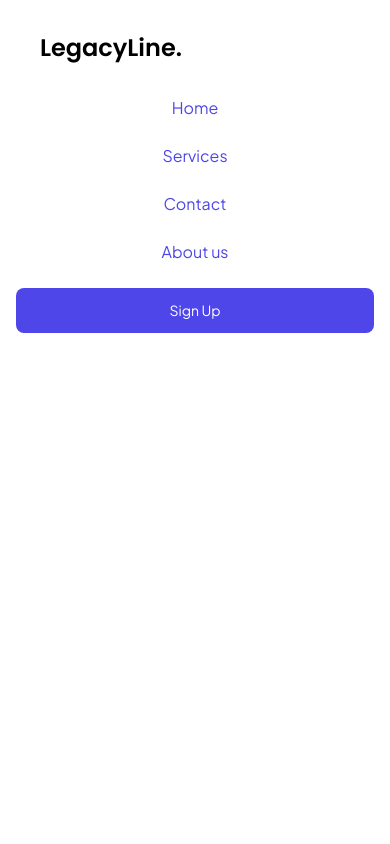
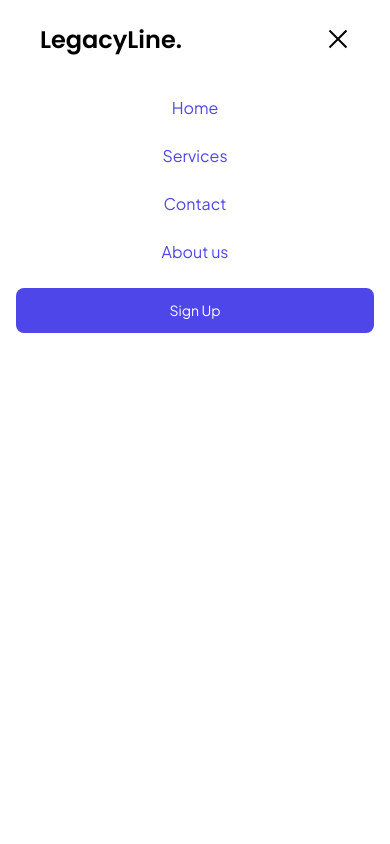
Before and after one commit to tayebhatem/Bancking-landing-page, a React (Vite) app: page / in a window 390 px wide. Both pictures are taken after a click on the element 338 px from the left and 32 px from the top of the page. Shown: the top 844 px of the page. Built offline with nearby package versions, Linux system fonts and the light colour scheme; some icons are missing.

Commit message:
update responsive header

```diff
--- a/src/components/Logo.tsx
+++ b/src/components/Logo.tsx
@@ -3,7 +3,7 @@ import clsx from "clsx"
 
 const Logo = ({isOpen}:{isOpen:boolean}) => {
   return (
-    <a href="/" className={clsx("text-[24px] font-semibold font-poppins  cursor-pointer transition-all delay-300",isOpen?'text-black absolute z-50  ':'text-white')}>
+    <a href="/" className={clsx("text-[24px] outline-none border-none font-semibold font-poppins  cursor-pointer transition-all delay-300",isOpen?'text-black absolute z-50  ':'text-white')}>
         LegacyLine.
     </a>
   )
--- a/src/components/hamburger.tsx
+++ b/src/components/hamburger.tsx
@@ -5,10 +5,10 @@ const Hamburger = ({isOpen,setIsOpen}:{isOpen:boolean,setIsOpen:(isOpen:boolean)
 
 
   return (
-    <div className="relative w-6 h-5   cursor-pointer block md:hidden  " onClick={()=>setIsOpen(!isOpen)} >
-    <div className={clsx("w-6 h-0.5 bg-white absolute top-0 transition-all duration-700",isOpen?'left-0 rotate-45 translate-y-2 bg-black':' left-0')}/>
-    <div className={clsx("w-4 h-0.5 bg-white absolute top-2 right-0 transition-all duration-700",isOpen && 'opacity-0')}/>
-    <div className={clsx("w-6 h-0.5 bg-white absolute  transition-all duration-700",isOpen?'left-0 top-0 -rotate-45 translate-y-2 bg-black':'top-4 left-0')}/>
+    <div className="relative w-6 h-5  cursor-pointer block md:hidden  " onClick={()=>setIsOpen(!isOpen)} >
+    <div className={clsx("w-6 h-0.5  absolute top-0 left-0 transition-all duration-700",isOpen ? 'rotate-45 translate-y-2 bg-black':'bg-white')}/>
+    <div className={clsx("w-4 h-0.5  absolute top-2 right-0 transition-all duration-700",isOpen ? 'opacity-0':'bg-white')}/>
+    <div className={clsx("w-6 h-0.5  absolute left-0  transition-all duration-700",isOpen?' top-0 -rotate-45 translate-y-2 bg-black':'top-4 bg-white')}/>
 
   </div>
   )
--- a/src/index.css
+++ b/src/index.css
@@ -29,7 +29,7 @@
   @apply text-[18px]  font-bold font-sans
 }
 .h6{
-  @apply text-[16px]  font-bold font-sans
+  @apply text-[14px]  font-bold font-sans
 }
 .p1{
   @apply text-[18px]  font-normal font-sans
@@ -47,7 +47,7 @@
 }
 
 .p5{
-  @apply text-[8px]  font-normal font-sans
+  @apply text-[10px]  font-normal font-sans
 }
 .muted{
   @apply text-[#1D1C31]/60
--- a/src/sections/Gadeline.tsx
+++ b/src/sections/Gadeline.tsx
@@ -35,7 +35,7 @@ const Gadeline = () => {
    >
    {
     roadmap.map(({id,features,status})=>(
-        <div className={clsx("flex gap-y-32   gap-x-10    flex-col",id%2===1?'flex-col max-md:flex-row':'flex-col-reverse max-md:flex-row-reverse',id>2 && 'max-md:hidden')} key={id}>
+        <div className={clsx("flex gap-y-32   gap-x-6    flex-col",id%2===1?'flex-col max-md:flex-row':'flex-col-reverse max-md:flex-row-reverse',id>2 && 'max-md:hidden')} key={id}>
 
     <ul className="p-6 space-y-6 border-2 border-white/10 rounded-lg">
        {
--- a/src/sections/Header.tsx
+++ b/src/sections/Header.tsx
@@ -35,7 +35,7 @@ const Header = () => {
 
   return (
    <motion.header style={{backgroundColor}} className="h-20  backdrop-blur-sm duration-500 transition-all  fixed top-0 left-0  flex items-center w-full  z-50 ">
-   <div className="container   mx-auto flex flex-row md:items-center justify-between w-full ">
+   <div className="container   mx-auto flex items-center justify-between w-full ">
    <Logo isOpen={isOpen}/>
    <nav  className={clsx("max-md:absolute flex flex-col md:flex-row items-center gap-6 max-md:pt-24  max-md:bg-white  max-md:rounded-bl-full transition-all duration-500",isOpen ? 'w-full h-screen max-md:rounded-bl-none top-0 right-0':'-top-10  -right-10 max-md:size-0')}>
    <ul className="flex flex-col md:flex-row gap-6">
@@ -59,11 +59,14 @@ const Header = () => {
     }
    </ul>
    <button className={
-    clsx("relative   group overflow-hidden max-md:delay-1000 capitalize text-white py-3 px-5 rounded-lg p3 max-md:bg-primary max-md:w-[calc(100%-32px)] bg-white/10 max-md:hover:bg-primary/90 hover:bg-white/20 transition-all duration-300",
+    clsx("relative   group overflow-hidden  capitalize text-white py-3 px-5 rounded-lg p3 max-md:bg-primary max-md:w-[calc(100%-32px)] bg-white/10 max-md:hover:bg-primary/90 hover:bg-white/20 transition-all duration-300",
         isOpen?'opacity-100':'max-md:opacity-0'
     )
+
    }
-
+   style={{
+    transitionDelay: `${isOpen ? 1000 : 0}ms`,
+}}
    >
     sign up
     <div className="absolute h-64 w-2 bg-white/30 -top-2 -left-8 max-md:group-hover:translate-x-[600px] group-hover:translate-x-48 transition-all duration-500 rotate-12"/>
--- a/src/sections/Hero.tsx
+++ b/src/sections/Hero.tsx
@@ -6,8 +6,8 @@ import {motion} from 'framer-motion'
 
 const Hero = () => {
   return (
-   <section className='relative g1 pt-20 space-y-20 max-md:py-10 '>
-     <div className='container  mx-auto grid md:grid-cols-2  '>
+   <section className='relative g1 pt-28  space-y-20 max-md:py-10 '>
+     <div className='container max-md:mt-10  mx-auto grid md:grid-cols-2  '>
    <motion.div
     initial={{ x: -100, opacity: 0 }}
     whileInView={{ x: 0, opacity: 1 }}
```
